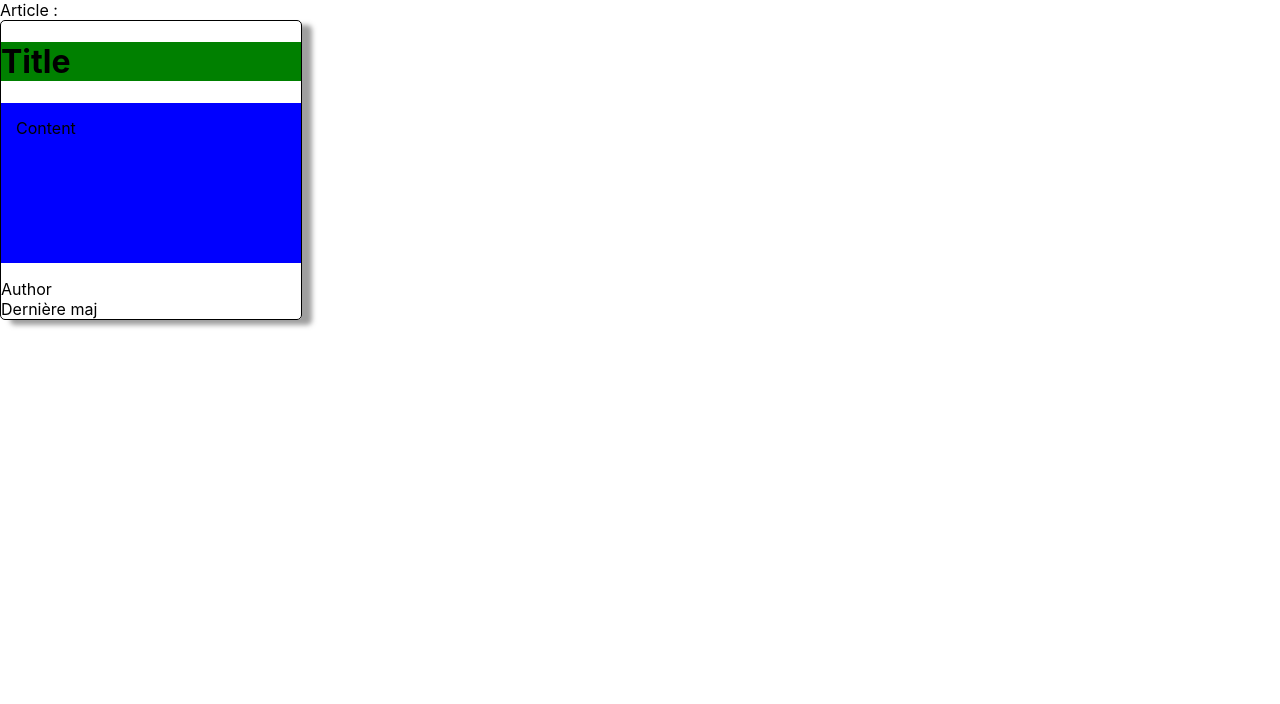
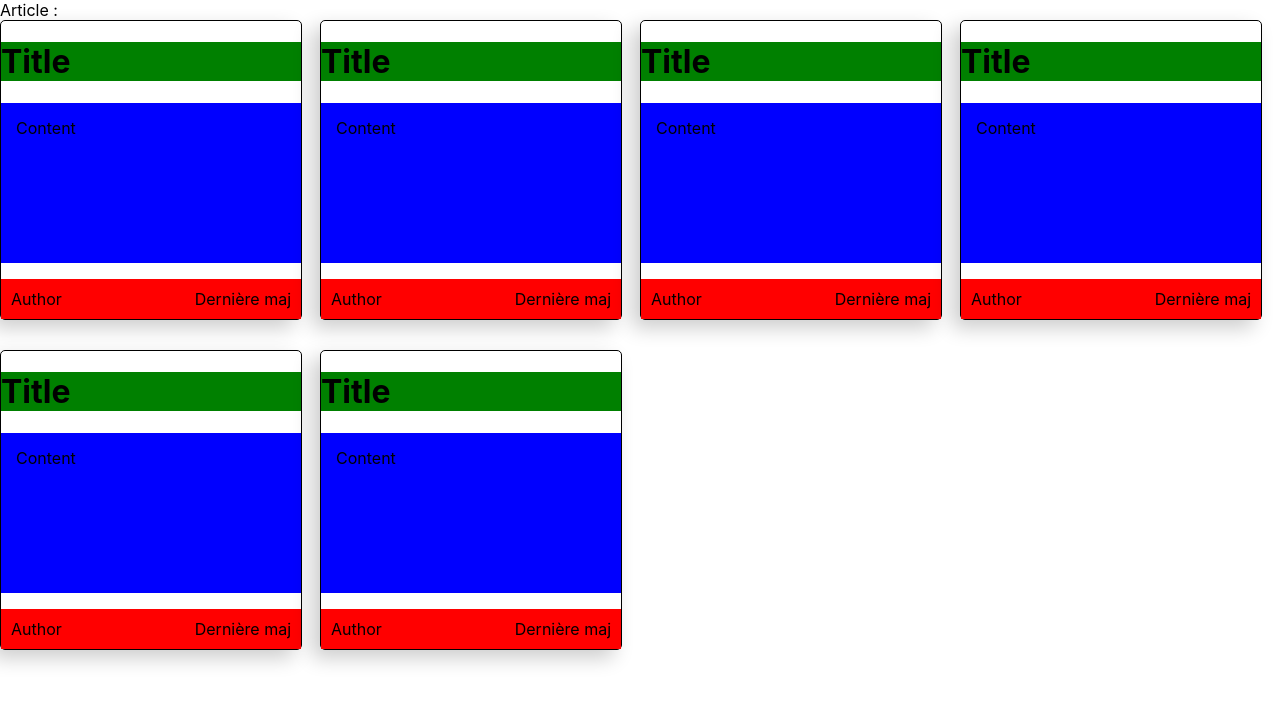
Before and after one commit to OthmaneB-Pro/blogtech_front, a React (Create React App) app: page /home in a window 1280 px wide. Shown: the top 704 px of the page. Built offline with nearby package versions, Linux system fonts and the light colour scheme.

Commit message:
💄 Home : add style and grid template

```diff
--- a/src/components/pages/home/HomePage.tsx
+++ b/src/components/pages/home/HomePage.tsx
@@ -1,37 +1,96 @@
+import { useNavigate } from "react-router-dom";
 import styled from "styled-components";
 
 export default function HomePage() {
+  const navigate = useNavigate();
   return (
     <div>
+
       <div>Article :</div>
 
+      <ArticleStyled>
         <CardStyled>
           <h1>Title</h1>
           <p>Content</p>
+          <div className="info">
             <span>Author</span>
             <span>Dernière maj</span>
+          </div>
         </CardStyled>
+        <CardStyled>
+          <h1>Title</h1>
+          <p>Content</p>
+          <div className="info">
+            <span>Author</span>
+            <span>Dernière maj</span>
+          </div>
+        </CardStyled>
+        <CardStyled>
+          <h1>Title</h1>
+          <p>Content</p>
+          <div className="info">
+            <span>Author</span>
+            <span>Dernière maj</span>
+          </div>
+        </CardStyled>
+        <CardStyled>
+          <h1>Title</h1>
+          <p>Content</p>
+          <div className="info">
+            <span>Author</span>
+            <span>Dernière maj</span>
+          </div>
+        </CardStyled>
+        <CardStyled>
+          <h1>Title</h1>
+          <p>Content</p>
+          <div className="info">
+            <span>Author</span>
+            <span>Dernière maj</span>
+          </div>
+        </CardStyled>
+        <CardStyled>
+          <h1>Title</h1>
+          <p>Content</p>
+          <div className="info">
+            <span>Author</span>
+            <span>Dernière maj</span>
+          </div>
+        </CardStyled>
+      </ArticleStyled>
     </div>
   );
 }
 
 const CardStyled = styled.div`
-  display : flex;
+  display: flex;
   flex-direction: column;
   justify-content: center;
   // background: grey;
   width: 300px;
   border: 1px solid black;
   border-radius: 5px;
-  box-shadow: 10px 5px 5px rgba(63, 63, 63, 0.5);
-
-  h1{
+  box-shadow: -8px 8px 20px 0px rgb(0 0 0 / 20%);
+  h1 {
     background-color: green;
   }
-  p{
+  p {
     padding: 15px;
     height: 130px;
     margin-top: 0px;
     background-color: blue;
   }
+  .info {
+    background-color: red;
+    display: flex;
+    justify-content: space-between;
+    padding: 10px;
+  }
+`;
+
+const ArticleStyled = styled.div`
+  display: grid;
+  grid-template-columns: repeat(4, 1fr);
+  row-gap: 30px;
+
 `
```
Lines whose indentation alone changed are shown as unchanged.
